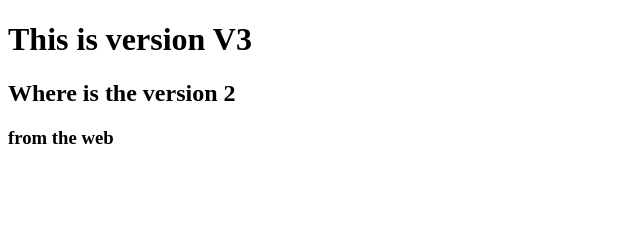
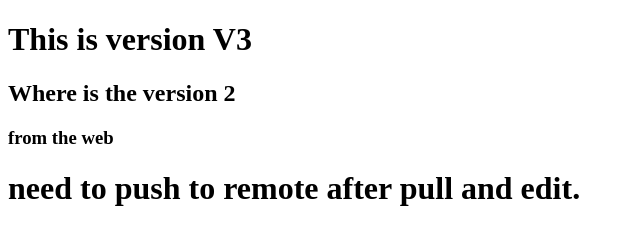
Before and after one commit to ksandesh47/myrepo, a plain HTML site: page index.html in a window 1280 px wide. Shown: the whole page, without its empty margins (0-640 px from the left). Drawn offline with Linux system fonts and the light colour scheme.

Commit message:
version 10

```diff
--- a/index.html
+++ b/index.html
@@ -9,5 +9,7 @@
     <h1>This is version V3</h1>
     <h2>Where is the version 2</h2>
     <h3> from the web</h3>
+
+    <h1>need to push to remote after pull and edit.</h1>
 </body>
 </html>
```
